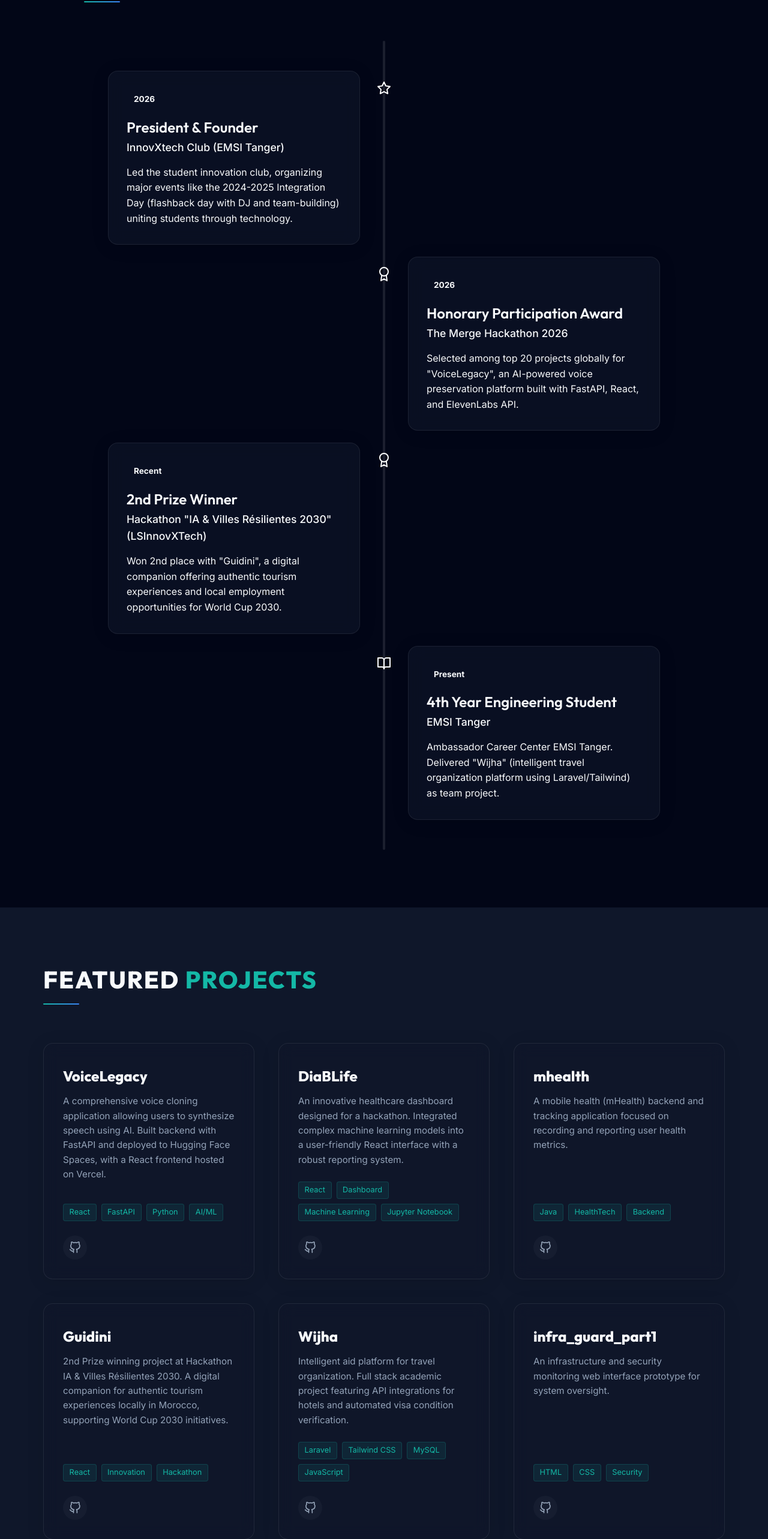
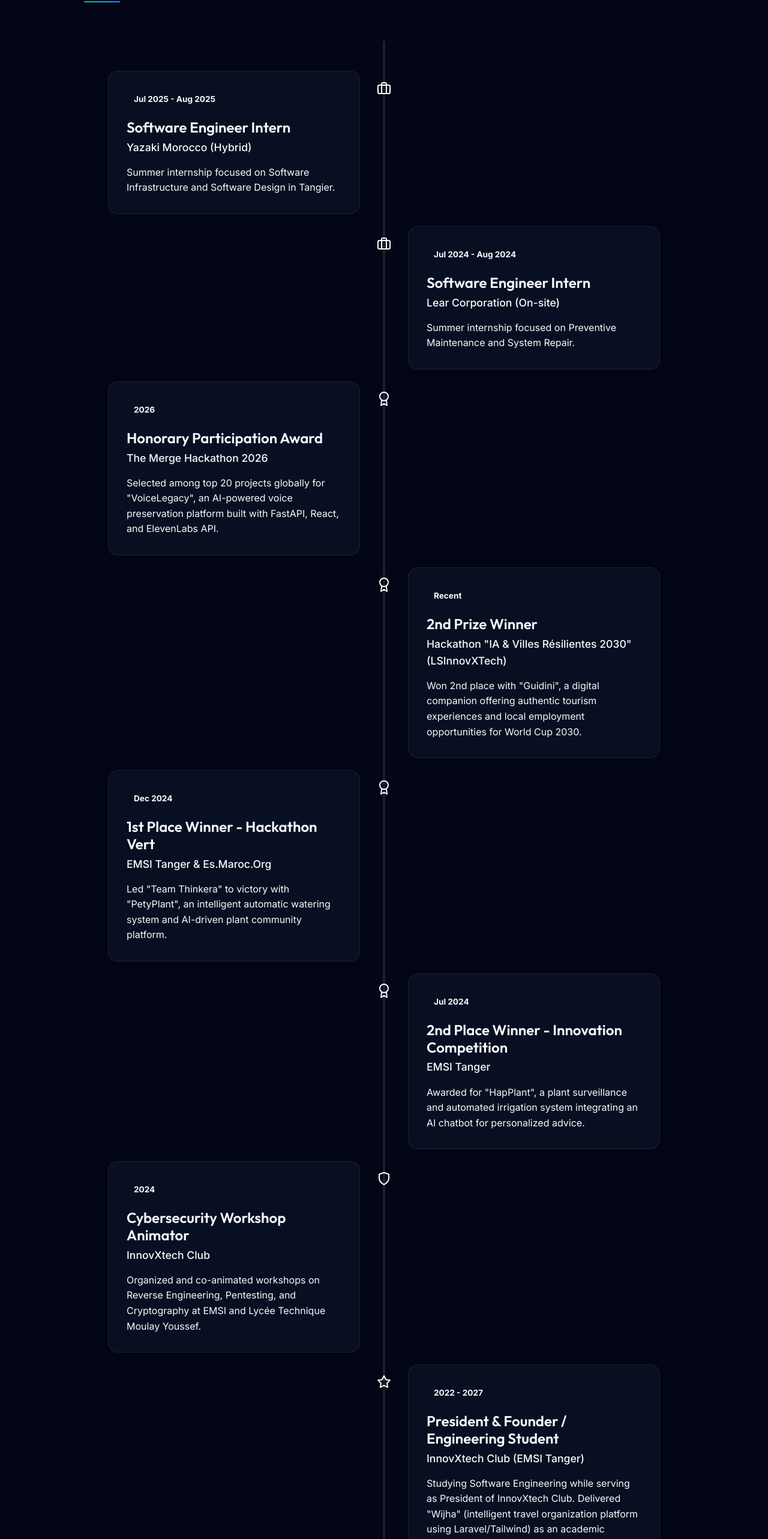
Before and after one commit to yassiramrani/portfolio, a React (Vite) app: page / in a window 1280 px wide. Shown: the part 2212-4778 px from the top of the page at 60% size. Built offline with nearby package versions, Linux system fonts and the light colour scheme.

Commit message:
feat: added yazaki internship, lear internship, petyplant, happlant, and cyber workshops to timeline

```diff
--- a/src/components/Projects.tsx
+++ b/src/components/Projects.tsx
@@ -26,6 +26,20 @@
       description: 'A mobile health (mHealth) backend and tracking application focused on recording and reporting user health metrics.',
       tags: ['Java', 'HealthTech', 'Backend'],
       github: 'https://github.com/yassiramrani/mhealth',
+      demo: ''
+    },
+    {
+      title: 'PetyPlant',
+      description: '1st Place winning project at Hackathon Vert. An intelligent automatic watering system combined with a web platform and AI to analyze and optimize plant needs.',
+      tags: ['GreenTech', 'AI', 'IoT', 'Hackathon'],
+      github: 'https://github.com/yassiramrani',
+      demo: ''
+    },
+    {
+      title: 'HapPlant',
+      description: '2nd Place winning project at EMSI Innovation Competition. A plant surveillance and automated irrigation system featuring an AI chatbot for personalized botanical advice.',
+      tags: ['IoT', 'AI Chatbot', 'Innovation'],
+      github: 'https://github.com/yassiramrani',
       demo: ''
     },
     {
--- a/src/components/Roadmap.tsx
+++ b/src/components/Roadmap.tsx
@@ -1,4 +1,4 @@
-import { FiBookOpen, FiAward, FiStar } from 'react-icons/fi';
+import { FiAward, FiStar, FiBriefcase, FiShield } from 'react-icons/fi';
 import './Roadmap.css';
 
 interface RoadmapProps {
@@ -8,11 +8,18 @@
 const Roadmap = ({ id }: RoadmapProps) => {
   const roadmapItems = [
     {
-      year: '2026',
-      title: 'President & Founder',
-      company: 'InnovXtech Club (EMSI Tanger)',
-      description: 'Led the student innovation club, organizing major events like the 2024-2025 Integration Day (flashback day with DJ and team-building) uniting students through technology.',
-      icon: <FiStar size={24} />
+      year: 'Jul 2025 - Aug 2025',
+      title: 'Software Engineer Intern',
+      company: 'Yazaki Morocco (Hybrid)',
+      description: 'Summer internship focused on Software Infrastructure and Software Design in Tangier.',
+      icon: <FiBriefcase size={24} />
+    },
+    {
+      year: 'Jul 2024 - Aug 2024',
+      title: 'Software Engineer Intern',
+      company: 'Lear Corporation (On-site)',
+      description: 'Summer internship focused on Preventive Maintenance and System Repair.',
+      icon: <FiBriefcase size={24} />
     },
     {
       year: '2026',
@@ -29,11 +36,32 @@
       icon: <FiAward size={24} />
     },
     {
-      year: 'Present',
-      title: '4th Year Engineering Student',
+      year: 'Dec 2024',
+      title: '1st Place Winner - Hackathon Vert',
+      company: 'EMSI Tanger & Es.Maroc.Org',
+      description: 'Led "Team Thinkera" to victory with "PetyPlant", an intelligent automatic watering system and AI-driven plant community platform.',
+      icon: <FiAward size={24} />
+    },
+    {
+      year: 'Jul 2024',
+      title: '2nd Place Winner - Innovation Competition',
       company: 'EMSI Tanger',
-      description: 'Ambassador Career Center EMSI Tanger. Delivered "Wijha" (intelligent travel organization platform using Laravel/Tailwind) as team project.',
-      icon: <FiBookOpen size={24} />
+      description: 'Awarded for "HapPlant", a plant surveillance and automated irrigation system integrating an AI chatbot for personalized advice.',
+      icon: <FiAward size={24} />
+    },
+    {
+      year: '2024',
+      title: 'Cybersecurity Workshop Animator',
+      company: 'InnovXtech Club',
+      description: 'Organized and co-animated workshops on Reverse Engineering, Pentesting, and Cryptography at EMSI and Lycée Technique Moulay Youssef.',
+      icon: <FiShield size={24} />
+    },
+    {
+      year: '2022 - 2027',
+      title: 'President & Founder / Engineering Student',
+      company: 'InnovXtech Club (EMSI Tanger)',
+      description: 'Studying Software Engineering while serving as President of InnovXtech Club. Delivered "Wijha" (intelligent travel organization platform using Laravel/Tailwind) as an academic project.',
+      icon: <FiStar size={24} />
     }
   ];
 
```
